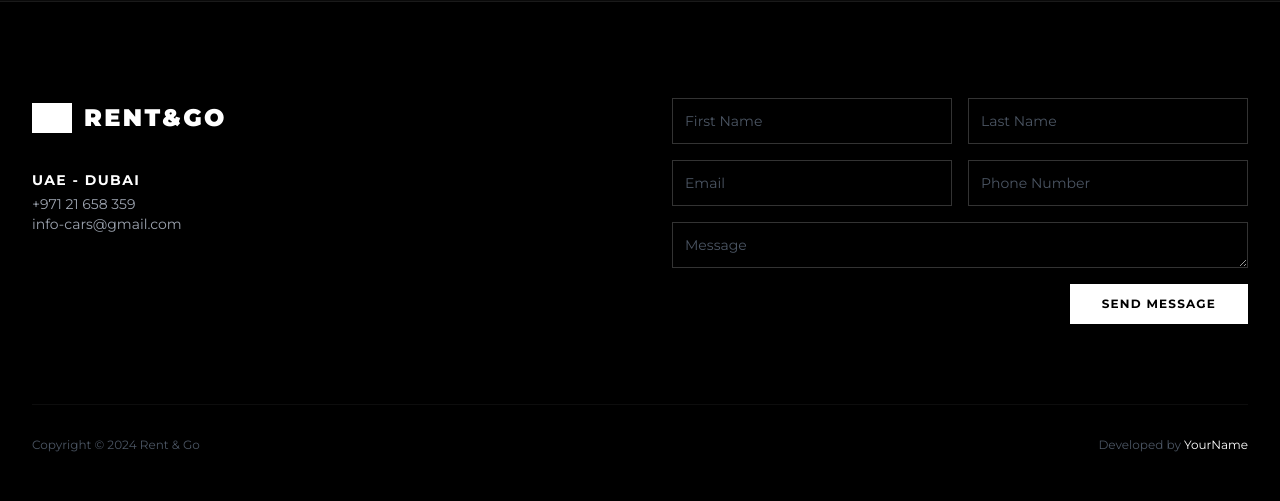
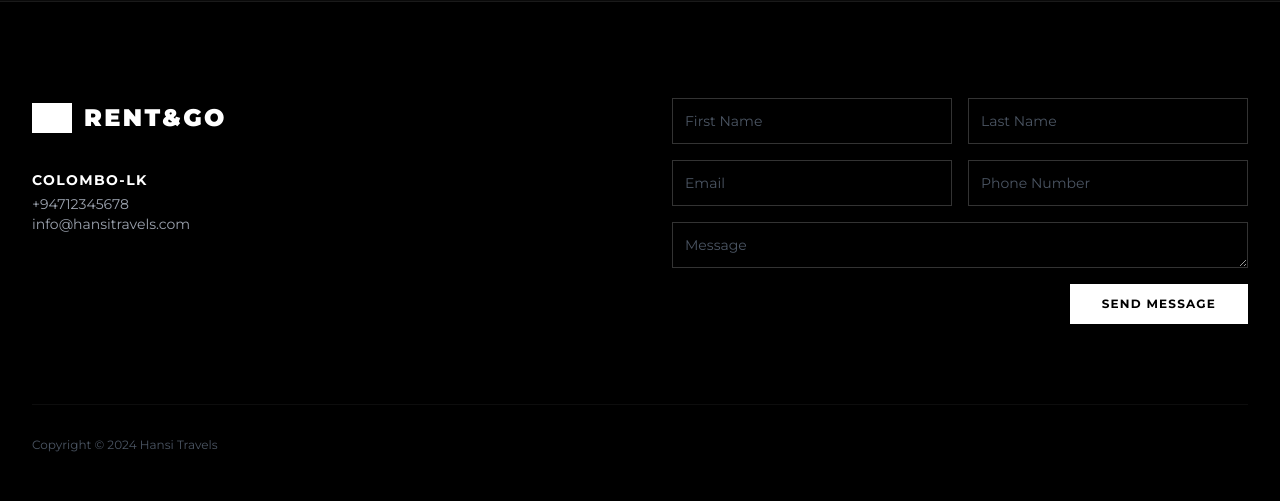
Before and after one commit to Deadx34/Rent-Go, a PHP site: page /index.php in a window 1280 px wide. Shown: the part 1956-2457 px from the top of the page. Run offline with PHP 8.4, Linux system fonts and the light colour scheme; data that the repository does not hold is empty; some libraries are stand-ins or nearby versions; grey boxes are pictures that could not be loaded.

Commit message:
Update branding in index.php: Change title to "Hansi Travels", update logo image path, and modify rental location text to "Sri Lanka".

```diff
--- a/index.php
+++ b/index.php
@@ -103,7 +103,7 @@ $feedbacks = $conn->query($feedbacks_sql);
 <head>
     <meta charset="UTF-8">
     <meta name="viewport" content="width=device-width, initial-scale=1.0">
-    <title>Rent & Go - Luxury Lifestyle Rentals</title>
+    <title>Hansi Travels - Luxury Lifestyle Rentals</title>
     <script src="https://cdn.tailwindcss.com"></script>
     <script src="https://unpkg.com/lucide@latest"></script>
     <style>
@@ -153,8 +153,7 @@ $feedbacks = $conn->query($feedbacks_sql);
             <div class="flex justify-between items-center h-24">
                 <!-- Logo -->
                 <a href="index.php" class="flex items-center gap-3 group">
-                    <img src="Gemini_Generated_Image_3vfrwe3vfrwe3vfr.jpg" alt="Logo" class="w-12 h-12 object-contain filter brightness-0 invert group-hover:opacity-80 transition"/>
-                    <span class="font-black text-2xl tracking-widest text-white group-hover:text-gray-300 transition">RENT&GO</span>
+                    <img src="./uploads/rent&go_logo.png" alt="Logo" class="w-12 h-12 object-contain filter brightness-0 invert group-hover:opacity-80 transition"/>
                 </a>
 
                 <!-- Desktop Menu -->
@@ -300,7 +299,7 @@ $feedbacks = $conn->query($feedbacks_sql);
             <div class="grid grid-cols-1 lg:grid-cols-2 gap-16 items-center">
                 <div>
                     <h2 class="text-4xl md:text-5xl font-black text-white mb-6 leading-tight">
-                        LUXURY CAR <br/> RENTAL MIAMI
+                        LUXURY CAR RENTAL <br/>Sri Lanka
                     </h2>
                     <p class="text-gray-400 mb-8 leading-relaxed font-light">
                         A small river named Duden flows by their place and supplies it with the necessary regelialia. It is a paradisematic country, in which roasted parts of sentences fly into your mouth.
@@ -340,9 +339,9 @@ $feedbacks = $conn->query($feedbacks_sql);
                     </div>
                     <div class="space-y-6 text-sm text-gray-400">
                         <div>
-                            <p class="text-white font-bold uppercase tracking-widest mb-1">UAE - Dubai</p>
-                            <p>+971 21 658 359</p>
-                            <p>info-cars@gmail.com</p>
+                            <p class="text-white font-bold uppercase tracking-widest mb-1">Colombo-LK</p>
+                            <p>+94712345678</p>
+                            <p>info@hansitravels.com</p>
                         </div>
                         <div class="flex gap-4 pt-4">
                             <a href="#" class="hover:text-white transition"><i data-lucide="instagram" class="w-5 h-5"></i></a>
@@ -373,8 +372,7 @@ $feedbacks = $conn->query($feedbacks_sql);
             </div>
 
             <div class="mt-20 pt-8 border-t border-white/5 flex flex-col md:flex-row justify-between items-center text-xs text-gray-600">
-                <p>Copyright © 2024 Rent & Go</p>
-                <p>Developed by <span class="text-white">YourName</span></p>
+                <p>Copyright © 2024 Hansi Travels</p>
             </div>
         </div>
     </div>
```
